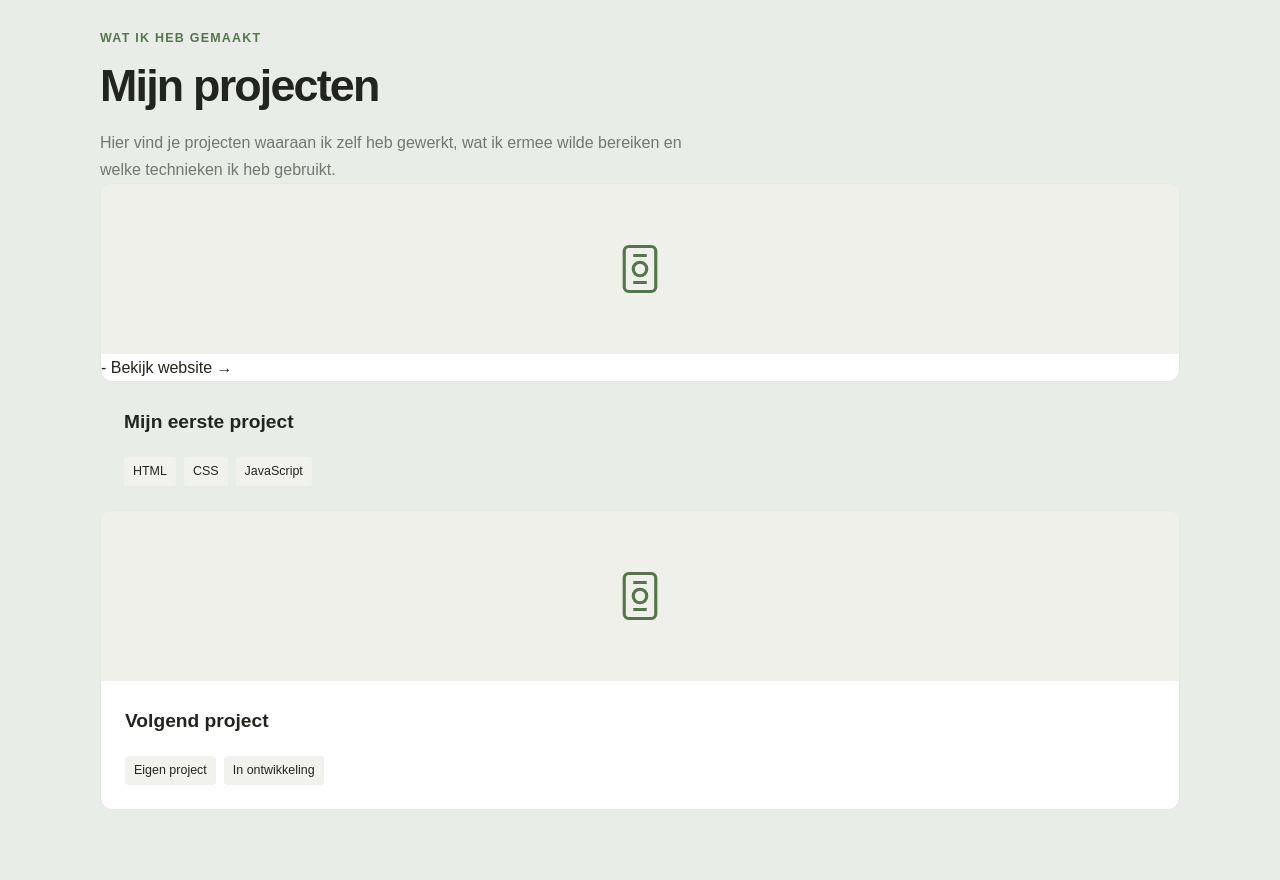
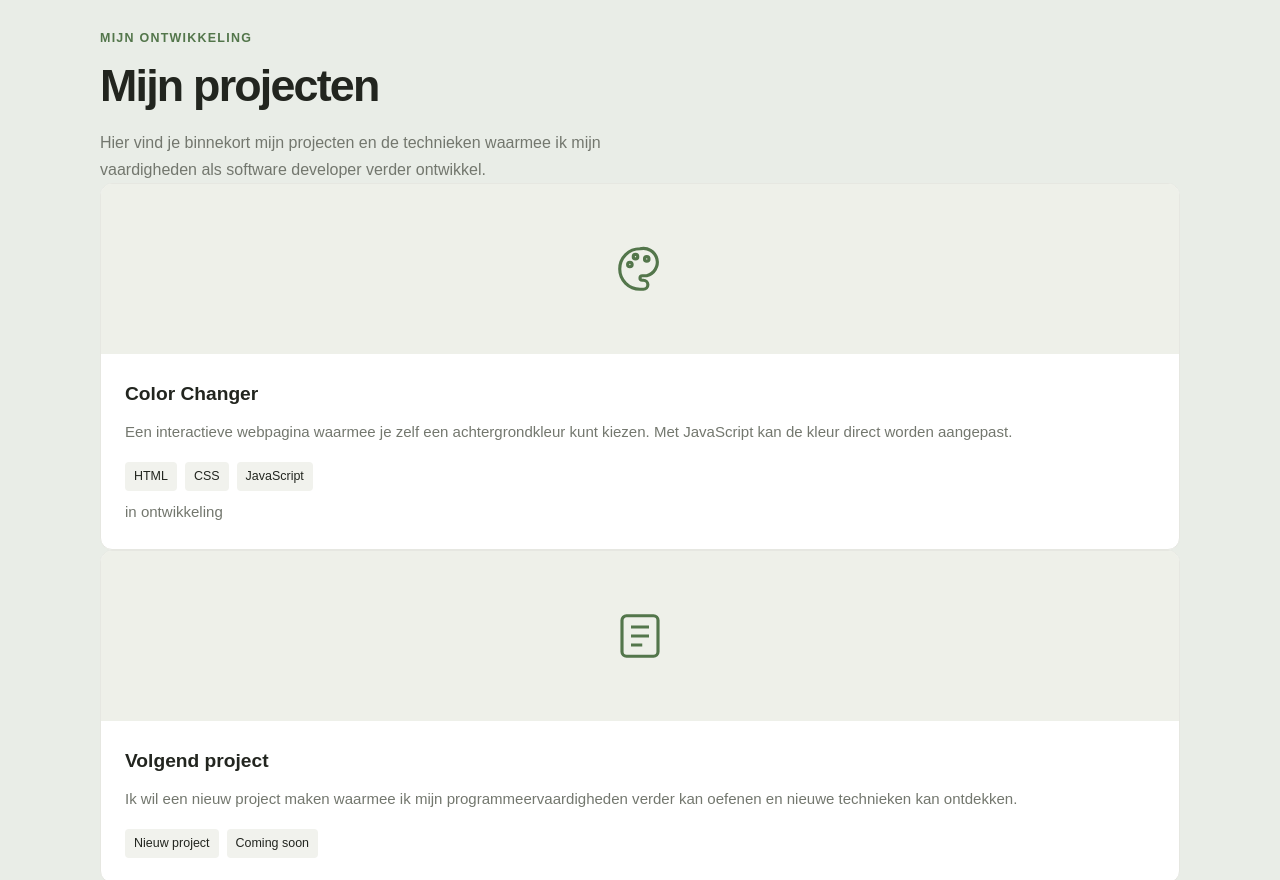
Before and after one commit to GuillermoFull-Stack/Dev, a plain HTML site: page index.html in a window 1280 px wide. Shown: the part 1920-2800 px from the top of the page. Drawn offline with Linux system fonts and the light colour scheme.

Commit message:
html
hele html veranderd

```diff
--- a/index.html
+++ b/index.html
@@ -3,18 +3,23 @@
 <head>
   <meta charset="UTF-8">
   <meta name="viewport" content="width=device-width, initial-scale=1.0">
+
   <meta name="description"
     content="Het portfolio van Guillermo, student mbo niveau 4 Software Development.">
 
   <title>Guillermo — Software Developer</title>
+
   <link rel="stylesheet" href="style.css">
 </head>
 
 <body>
+
+
   <header class="header">
     <nav class="nav container" aria-label="Hoofdnavigatie">
+
       <a class="logo" href="#home" aria-label="Guillermo, home">
-        Mijn portofolio<span>.</span>
+        Mijn portfolio<span>.</span>
       </a>
 
       <button
@@ -31,74 +36,94 @@
         <li><a href="#projecten">Projecten</a></li>
         <li><a href="#contact">Contact</a></li>
       </ul>
+
     </nav>
   </header>
 
   <main>
+
+
     <section class="hero container" id="home">
+
       <p class="eyebrow">Mbo 4 · Software Development</p>
 
       <h1>Hoi, mijn naam is Guillermo<span>.</span></h1>
 
       <p class="hero-text">
-       Ik ben een student Software Development bij Curio en leer momenteel werken met HTML, CSS en JavaScript.
-       Ik vind het leuk om websites te bouwen en nieuwe dingen te leren. Vooral vind ik het interessant om te
-       ontdekken hoe ik websites overzichtelijk en gebruiksvriendelijk kan maken.
+        Ik ben een student Software Development bij Curio en leer
+        momenteel werken met HTML, CSS en JavaScript. Ik vind het leuk
+        om websites te bouwen en nieuwe dingen te leren. Vooral vind ik
+        het interessant om te ontdekken hoe ik websites overzichtelijk
+        en gebruiksvriendelijk kan maken.
       </p>
 
       <div class="hero-actions">
         <a class="button button-primary" href="#projecten">
           Bekijk mijn projecten ↘
         </a>
+
         <a class="button" href="#over-mij">
           Meer over mij
         </a>
       </div>
+
     </section>
 
+
     <section class="about section" id="over-mij">
+
       <div class="container about-grid">
+
         <div>
-          <p class="eyebrow">Me zelf even voorstellen?</p>
+          <p class="eyebrow">Even voorstellen</p>
           <h2 class="section-title">Over mij</h2>
         </div>
 
         <div class="about-copy">
+
           <p>
-           Ik ben Guillermo, 24 jaar, en heb veel passie voor programmeren.
-           Ik vind het bijzonder dat je met code iets kunt bouwen dat
-           helemaal aansluit bij je eigen ideeën. Mijn doel is om een
-           leerwerkplek te vinden waar ik begeleid kan worden door een
-           ervaren developer. Ik wil graag van iemand met ervaring leren,
-           nieuwe technieken ontdekken en mezelf stap voor stap ontwikkelen
-           tot een goede software developer.
+            Ik ben Guillermo, 24 jaar, en heb veel passie voor
+            programmeren. Ik vind het bijzonder dat je met code iets
+            kunt bouwen dat helemaal aansluit bij je eigen ideeën.
+            Mijn doel is om een leerwerkplek te vinden waar ik begeleid
+            kan worden door een ervaren developer. Ik wil graag van
+            iemand met ervaring leren, nieuwe technieken ontdekken en
+            mezelf stap voor stap ontwikkelen tot een goede software
+            developer.
           </p>
 
           <p>
             Ik leer graag nieuwe dingen, werk nauwkeurig en vind goede
-           communicatie belangrijk wanneer je samen aan een project werkt.
-           Ook sta ik open voor feedback, omdat ik geloof dat je daarvan
-           kunt leren en jezelf steeds verder kunt verbeteren.
+            communicatie belangrijk wanneer je samen aan een project
+            werkt. Ook sta ik open voor feedback, omdat ik geloof dat
+            je daarvan kunt leren en jezelf steeds verder kunt
+            verbeteren.
           </p>
 
           <p>
-           In mijn vrije tijd kijk ik graag naar voetbal en doe ik aan
-           fitness. Ik ben op zoek naar een leerbaan waar ik mijn
-           kennis in de praktijk kan brengen, ervaring kan opdoen en
-           mezelf verder kan ontwikkelen als software developer.
+            In mijn vrije tijd kijk ik graag naar voetbal en doe ik
+            aan fitness. Ik ben op zoek naar een leerwerkplek waar ik
+            mijn kennis in de praktijk kan brengen, ervaring kan opdoen
+            en mezelf verder kan ontwikkelen als software developer.
           </p>
+
         </div>
       </div>
     </section>
 
+
     <section class="section container" id="skills">
+
       <p class="eyebrow">Waar ik mee werk</p>
+
       <h2 class="section-title">Mijn skills</h2>
+
       <p class="section-intro">
         De technologieën waarmee ik websites ontwikkel en mijn code beheer.
       </p>
 
       <div class="skills-grid">
+
         <article class="skill">
           <h3>HTML</h3>
           <p>De structuur van webpagina's.</p>
@@ -115,49 +140,50 @@
         </article>
 
         <article class="skill">
-          <h3>Git & GitHub</h3>
+          <h3>Git &amp; GitHub</h3>
           <p>Code beheren en projecten bijhouden.</p>
         </article>
+
       </div>
     </section>
 
+
     <section class="projects section" id="projecten">
+
       <div class="container">
-        <p class="eyebrow">Wat ik heb gemaakt</p>
+
+        <p class="eyebrow">Mijn ontwikkeling</p>
+
         <h2 class="section-title">Mijn projecten</h2>
+
         <p class="section-intro">
-          Hier vind je projecten waaraan ik zelf heb gewerkt,
-          wat ik ermee wilde bereiken en welke technieken ik heb gebruikt.
+          Hier vind je binnekort mijn projecten en de technieken waarmee ik
+          mijn vaardigheden als software developer verder ontwikkel.
         </p>
 
+        <div class="projects-grid">
+
+
           <article class="project-card">
+
             <div class="project-visual" aria-hidden="true">
               <svg viewBox="0 0 24 24" fill="none"
                 stroke="currentColor" stroke-width="1.4">
-      <rect x="5" y="2" width="14" height="20" rx="2"/>
-      <path d="M9 6h6M9 18h6"/>
-      <circle cx="12" cy="12" r="3"/>
+                <path d="M12 3a9 9 0 1 0 0 18h1.5a2 2 0 0 0 0-4H13a1 1 0 0 1 0-2h2a6 6 0 0 0-3-12Z"/>
+                <circle cx="7.5" cy="10" r="1"/>
+                <circle cx="10" cy="6.5" r="1"/>
+                <circle cx="15" cy="7.5" r="1"/>
               </svg>
             </div>
 
-  <h3></h3>
+            <div class="project-content">
+
+              <h3>Color Changer</h3>
+
               <p>
-
-  </p>
-
-  <a
-    href="https://github.com/GuillermoFull-Stack/Mijn-website.git"
-    target="_blank"
-    rel="noopener noreferrer"
-  >-
-    Bekijk website →
-  </a>
-</article>
-
-            <div class="project-content">
-              <h3>Mijn eerste project</h3>
-              <p>
-
+                Een interactieve webpagina waarmee je zelf een
+                achtergrondkleur kunt kiezen. Met JavaScript kan
+                de kleur direct worden aangepast.
               </p>
 
               <div class="project-tags">
@@ -165,45 +191,67 @@
                 <span>CSS</span>
                 <span>JavaScript</span>
               </div>
+
+              <a href=""
+                class="project-link">
+              </a>
+              <p> in ontwikkeling</p>
+
             </div>
           </article>
 
+
+
+
+
           <article class="project-card">
+
             <div class="project-visual" aria-hidden="true">
               <svg viewBox="0 0 24 24" fill="none"
                 stroke="currentColor" stroke-width="1.4">
-                <rect x="5" y="2" width="14" height="20" rx="2"/>
-                <path d="M9 6h6M9 18h6"/>
-                <circle cx="12" cy="12" r="3"/>
+                <rect x="4" y="3" width="16" height="18" rx="2"/>
+                <path d="M8 8h8M8 12h8M8 16h5"/>
               </svg>
             </div>
 
             <div class="project-content">
+
               <h3>Volgend project</h3>
+
               <p>
-
+                Ik wil een nieuw project maken waarmee ik mijn
+                programmeervaardigheden verder kan oefenen en
+                nieuwe technieken kan ontdekken.
               </p>
 
               <div class="project-tags">
-                <span>Eigen project</span>
-                <span>In ontwikkeling</span>
+                <span>Nieuw project</span>
+                <span>Coming soon</span>
               </div>
+
             </div>
           </article>
+
         </div>
       </div>
     </section>
 
+    <!-- Contact -->
     <section class="contact section container" id="contact">
+
       <div class="contact-box">
+
         <p class="eyebrow">Laten we kennismaken</p>
-        <h2 class="section-title">Op zoek naar een stagiair?</h2>
+
+        <h2 class="section-title">
+          Op zoek naar een stagiair?
+        </h2>
 
         <p>
-          Ik kom graag in contact met bedrijven die mij de kans willen geven
-          om mezelf verder te ontwikkelen als software developer. Het lijkt me
-          mooi om mee te werken aan echte projecten, nieuwe ervaringen op te doen
-          en te leren van collega's met meer ervaring.
+          Ik kom graag in contact met bedrijven die mij de kans willen
+          geven om mezelf verder te ontwikkelen als software developer.
+          Het lijkt me mooi om mee te werken aan echte projecten, nieuwe
+          ervaringen op te doen en te leren van collega's met meer ervaring.
         </p>
 
         <div class="contact-links">
@@ -211,25 +259,34 @@
           <a href="mailto:Guillermopinas93@gmail.com">
             E-mail ↗
           </a>
-          <a href="https://github.com/" target="_blank"
+
+          <a href="https://github.com/"
+            target="_blank"
             rel="noopener noreferrer">
             GitHub ↗
           </a>
-          <a href="https://www.linkedin.com/" target="www.linkedin.com/in/guillermo-pinas-2065a5391"
+
+          <a href="https://www.linkedin.com/in/guillermo-pinas-2065a5391/"
             target="_blank"
             rel="noopener noreferrer">
             LinkedIn ↗
           </a>
+
         </div>
       </div>
     </section>
+
   </main>
 
+  <!-- Footer -->
   <footer class="footer">
+
     <div class="container footer-inner">
       <span>Guillermo · Portfolio</span>
       <span>Gebouwd met HTML, CSS en JavaScript.</span>
     </div>
+
   </footer>
+
 </body>
 </html>
--- a/style.css
+++ b/style.css
@@ -123,7 +123,7 @@
       font: inherit;
     }
 
-    /* 3. Introductie */
+
     .hero {
       padding-block: 120px 110px;
     }
@@ -179,7 +179,7 @@
       border-color: var(--text);
     }
 
-    /* 4. Over mij */
+
     .about {
       border-top: 1px solid var(--border);
       border-bottom: 1px solid var(--border);
@@ -201,7 +201,6 @@
       margin-top: 16px;
     }
 
-    /* 5. Vaardigheden */
     .skills-grid {
       display: grid;
       grid-template-columns: repeat(4, 1fr);
@@ -226,7 +225,7 @@
       font-size: 0.86rem;
     }
 
-    /* 6. Projecten */
+
     .projects {
       border-top: 1px solid var(--border);
     }
@@ -238,13 +237,6 @@
       margin-top: 36px;
     }
 
-
-    .project-visual img {
-     width: 100%;
-     height:100%;
-     object-fit: cover;
-     border-radius: 8px;
-     }
 
     .project-card {
       overflow: hidden;
@@ -294,7 +286,7 @@
       font-size: 0.78rem;
     }
 
-    /* 7. Contact */
+
     .contact {
       border-top: 1px solid var(--border);
     }
@@ -324,7 +316,7 @@
       font-weight: 600;
     }
 
-    /* 8. Footer */
+
     .footer {
       padding-block: 24px;
       border-top: 1px solid var(--border);
@@ -338,7 +330,7 @@
       gap: 16px;
     }
 
-    /* 9. Mobiel */
+
     @media (max-width: 700px) {
       .section {
         padding-block: 68px;
```
Lines whose indentation alone changed are shown as unchanged.
